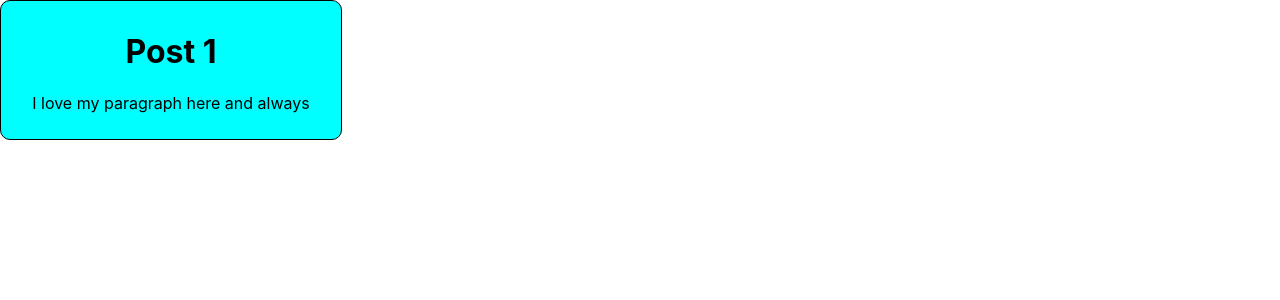
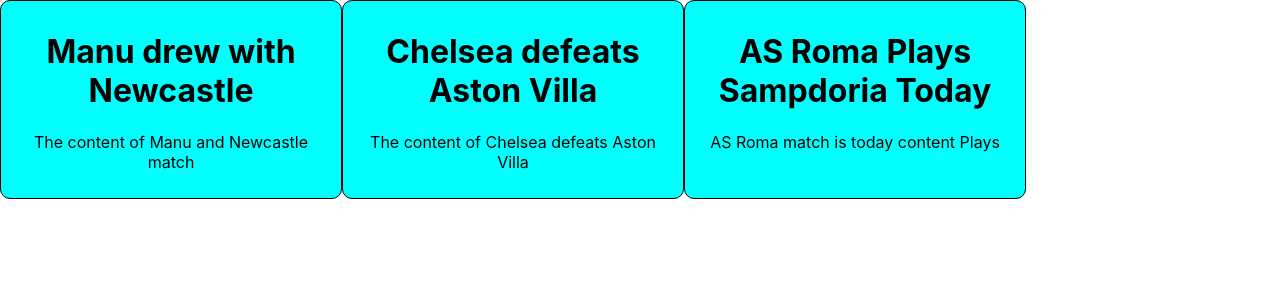
Before and after one commit to Benwaz78/react_repo, a React (Create React App) app: page / in a window 1280 px wide. Shown: the top 300 px of the page. Built offline with nearby package versions, Linux system fonts and the light colour scheme.

Commit message:
With props as parameter

```diff
--- a/src/App.js
+++ b/src/App.js
@@ -4,7 +4,9 @@ import Post from "./Post";
 function App(){
   return(
     <div className="container">
-      <Post />
+      <Post name="Manu drew with Newcastle"  content="The content of Manu and Newcastle match"/>
+      <Post name="Chelsea defeats Aston Villa"  content="The content of Chelsea defeats Aston Villa"/>
+      <Post name="AS Roma Plays Sampdoria Today"  content="AS Roma match is today content Plays"/>
     </div>
   )
 }
--- a/src/Post.js
+++ b/src/Post.js
@@ -2,12 +2,12 @@ import React from "react";
 import "./App.css";
 
 
-function Post(){
+function Post(props){
     return(
         <div className="post">
-            <h1>Post 1</h1>
+            <h1>{props.name}</h1>
             <p>
-                I love my paragraph here and always
+                {props.content}
             </p>
         </div>
     )
```
